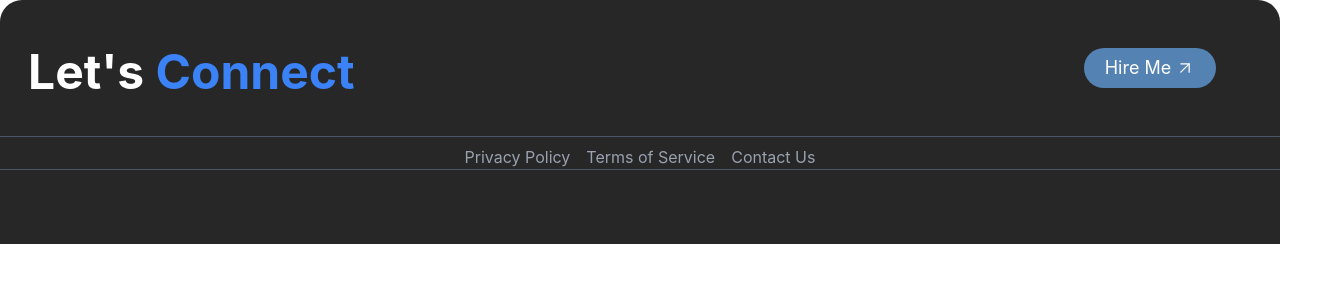
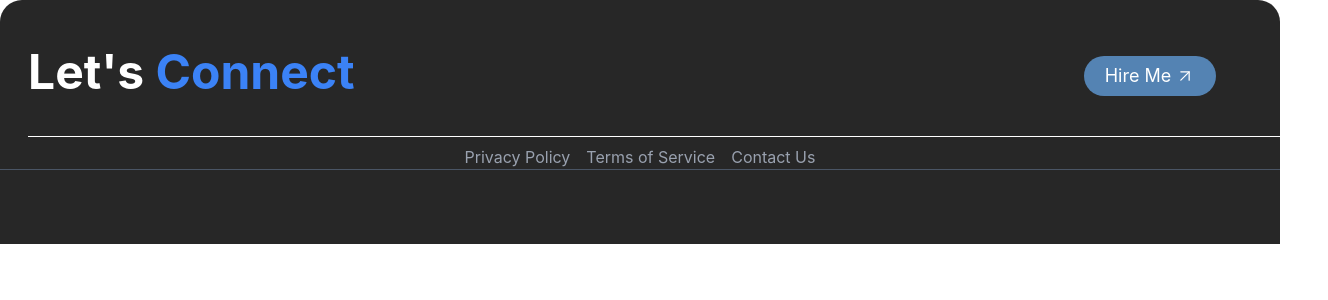
Before and after one commit to yaakydd/Portfolio, a React (Vite) app in the folder frontend/: page / in a window 1280 px wide. Shown: the top 300 px of the page, 1328 px wide, since content can reach past the window. Built offline with nearby package versions, Linux system fonts and the light colour scheme.

Commit message:
Completed the first horizontal line styling

```diff
--- a/frontend/src/components/Footer.tsx
+++ b/frontend/src/components/Footer.tsx
@@ -4,9 +4,9 @@ const Footer = () => {
         <footer className="bg-[#272727] rounded-tl-[22px] rounded-tr-[22px] w-vh h-61 text-white py-2 text-center">
             <div className="flex justify-between py-5">
                 <h1 className="text-5xl font-bold text-left ml-7 py-5 ">Let's <span className="text-[#3B82F6]">Connect</span></h1>
-                <button className="bg-[#5483B3] mr-16 w-33 h-10 mt-5 flex justify-center items-center text-lg rounded-3xl">Hire Me<ArrowUpRight size={20} strokeWidth={1.5} className="ml-1" /></button>
+                <button className="bg-[#5483B3] mr-16 w-33 h-10 mt-7 flex justify-center items-center text-lg rounded-3xl cursor-pointer">Hire Me<ArrowUpRight size={20} strokeWidth={1.5} className="ml-1" /></button>
             </div>
-            <hr className="border-gray-600" />
+            <hr className="border-white w-325 ml-7" />
             <div className="mt-2">
                 <a href="#" className="text-gray-400 hover:text-white mx-2">Privacy Policy</a>
                 <a href="#" className="text-gray-400 hover:text-white mx-2">Terms of Service</a>
```
